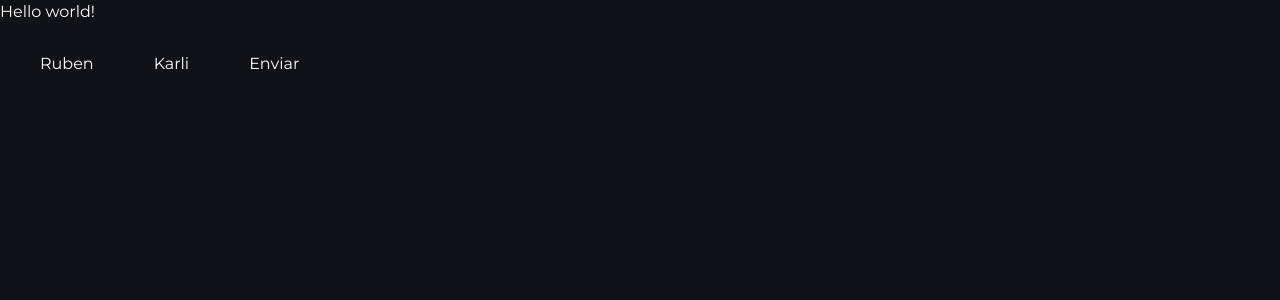
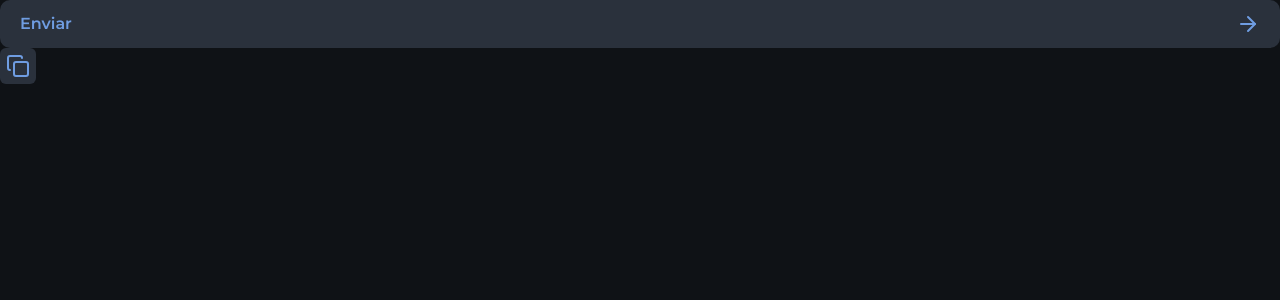
Before and after one commit to Rubendvb/nlw-connect-dev-stage-react, a Next.js app: page / in a window 1280 px wide. Shown: the top 300 px of the page. Built offline with nearby package versions, Linux system fonts and the light colour scheme.

Commit message:
creating buttons

```diff
--- a/package.json
+++ b/package.json
@@ -10,6 +10,7 @@
   },
   "dependencies": {
     "@tailwindcss/postcss": "^4.0.8",
+    "lucide-react": "^0.475.0",
     "next": "15.1.7",
     "postcss": "^8.5.3",
     "react": "^19.0.0",
--- a/src/app/globals.css
+++ b/src/app/globals.css
@@ -20,4 +20,6 @@
 
   --font-heading: var(--font-oxanium);
   --font-sans: var(--font-montserrat);
+
+  --radius-xl: 0.625rem;
 }
--- a/src/app/layout.tsx
+++ b/src/app/layout.tsx
@@ -26,7 +26,7 @@
 }>) {
   return (
     <html lang="en" className={`${oxanium.variable} ${montserrat.variable}`}>
-      <body className="bg-gray-900 text-white">{children}</body>
+      <body className="bg-gray-900 text-gray-100 antialiased">{children}</body>
     </html>
   )
 }
--- a/src/app/page.tsx
+++ b/src/app/page.tsx
@@ -1,13 +1,18 @@
+import { ArrowRight, Copy } from 'lucide-react'
 import { Button } from '@/components/button'
+import { IconButton } from '@/components/icon-button'
 
 export default function Home() {
   return (
     <main>
-      <h1>Hello world!</h1>
+      <Button>
+        Enviar
+        <ArrowRight />
+      </Button>
 
-      <Button text="Ruben" />
-      <Button text="Karli" />
-      <Button />
+      <IconButton>
+        <Copy />
+      </IconButton>
     </main>
   )
 }
--- a/src/components/button.tsx
+++ b/src/components/button.tsx
@@ -1,11 +1,13 @@
+import { ReactNode } from 'react'
+
 interface ButtonProps {
-  text?: string
+  children: ReactNode
 }
 
-export function Button({ text }: ButtonProps) {
+export function Button({ children }: ButtonProps) {
   return (
-    <button className="bg-violet-500 px-5 py-2 rounded-sm mt-5 ml-5">
-      {text || 'Enviar'}
+    <button className="flex justify-between items-center px-5 h-12 bg-gray-500 text-blue font-semibold rounded-xl w-full cursor-pointer transition-colors duration-300 hover:bg-blue hover:text-gray-900">
+      {children}
     </button>
   )
 }
--- /dev/null
+++ b/src/components/icon-button.tsx
@@ -0,0 +1,13 @@
+import { ReactNode } from 'react'
+
+interface IconButtonProps {
+  children: ReactNode
+}
+
+export function IconButton({ children }: IconButtonProps) {
+  return (
+    <button className="p-1.5 bg-gray-500 text-blue rounded-md cursor-pointer transition-colors duration-300 hover:bg-blue hover:text-gray-900">
+      {children}
+    </button>
+  )
+}
```
Also changed, not shown: 1 other file (tests, documents, lock files or other folders).
